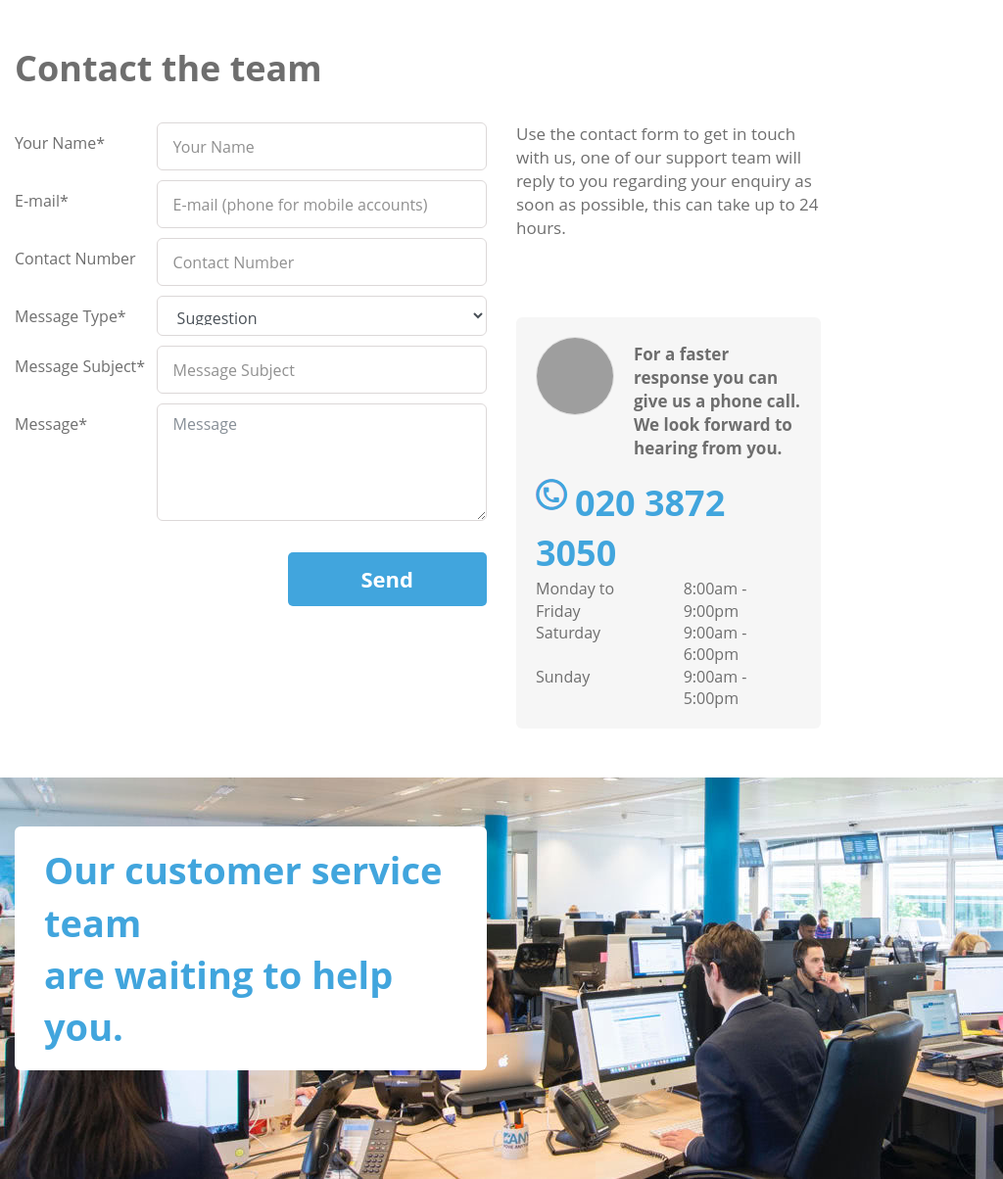
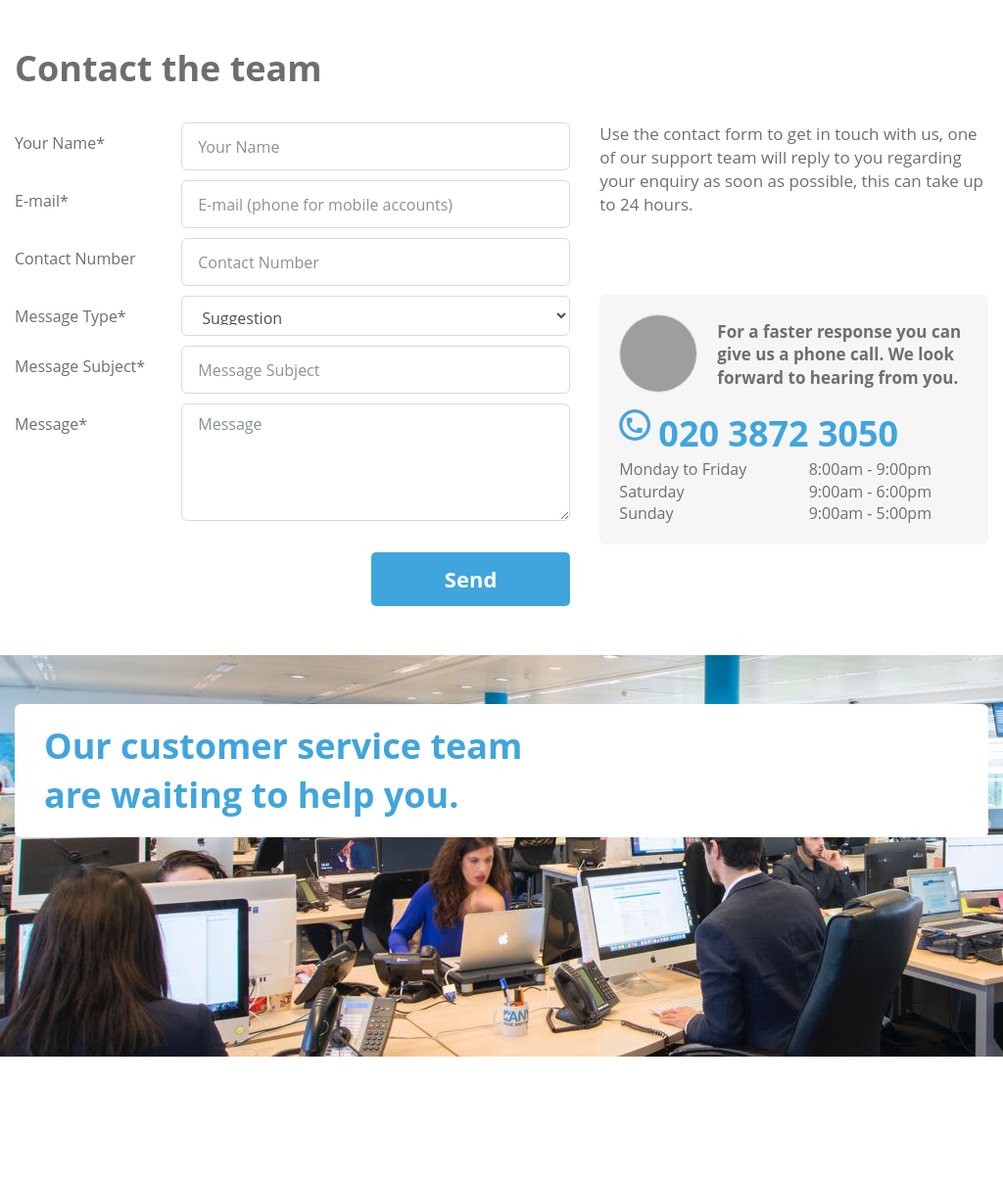
Before and after one commit to Svetlana712/rate-a-genie, a PHP site: page /contact.php in a window 1024 px wide. Shown: the whole page at 98% size. After the commit the page ends 1079 px from the top, so only its background shows below. Run offline with PHP 8.4, Linux system fonts and the light colour scheme; some libraries are stand-ins or nearby versions; grey boxes are pictures that could not be loaded.

Commit message:
Add files via upload

```diff
--- a/rateagenie/css/style2.css
+++ b/rateagenie/css/style2.css
@@ -163,25 +163,29 @@
       padding: 18px 30px;
       border-radius: 6px; }
 
-@media (min-width: 992px) and (max-width: 1199px) {
+@media (max-width: 1199px) {
   .contactTeam .callteam .phone {
     font-size: 36px; }
     .contactTeam .callteam .phone .number {
       background: url(../img/contact/phone_small.png) no-repeat 0 0;
-      padding-left: 40px; }
-    .contactTeam .callteam .phone .icon {
-      font-size: 42px;
-      top: 8px; }
+      padding-left: 40px; } }
+@media (min-width: 992px) {
+  .col-lg-4,
+  .col-lg-6 {
+    ms-flex: auto;
+    flex: auto;
+    max-width: auto; } }
+@media (min-width: 992px) and (max-width: 1199px) {
   .contactTeam .officeWrapper .cs {
-    font-size: 38px; } }
-@media (min-width: 992px) and (max-width: 1199px) {
+    font-size: 36px; } }
+@media (min-width: 768px) and (max-width: 991px) {
   .contactTeam .callteam .phone {
-    font-size: 36px; }
-    .contactTeam .callteam .phone .number {
-      background: url(../img/contact/phone_small.png) no-repeat 0 0;
-      padding-left: 40px; }
+    font-size: 28px; }
+  .contactTeam .callteam .row {
+    margin-top: 4px;
+    font-size: 13px; }
   .contactTeam .officeWrapper .cs {
-    font-size: 38px; } }
+    font-size: 26px; } }
 @media (max-width: 767px) {
   .contactTeam h1 {
     text-align: center;
@@ -262,7 +266,31 @@
     float: none; } }
 @media (min-width: 768px) {
   .container {
-    width: 100%; } }
+    width: 100%; }
+
+  .col-sm-7 {
+    width: 58.33333333%; }
+
+  .col-sm-5 {
+    width: 41.66666667%; }
+
+  .col-sm-1,
+  .col-sm-2,
+  .col-sm-3,
+  .col-sm-4,
+  .col-sm-5,
+  .col-sm-6,
+  .col-sm-7,
+  .col-sm-8,
+  .col-sm-9,
+  .col-sm-10,
+  .col-sm-11,
+  .col-sm-12 {
+    float: left; } }
+@media (min-width: 576px) {
+  .col-sm-5,
+  .col-sm-7 {
+    max-width: 100%; } }
 @media (min-width: 1200px) {
   .container {
     width: 1170px; }
```
